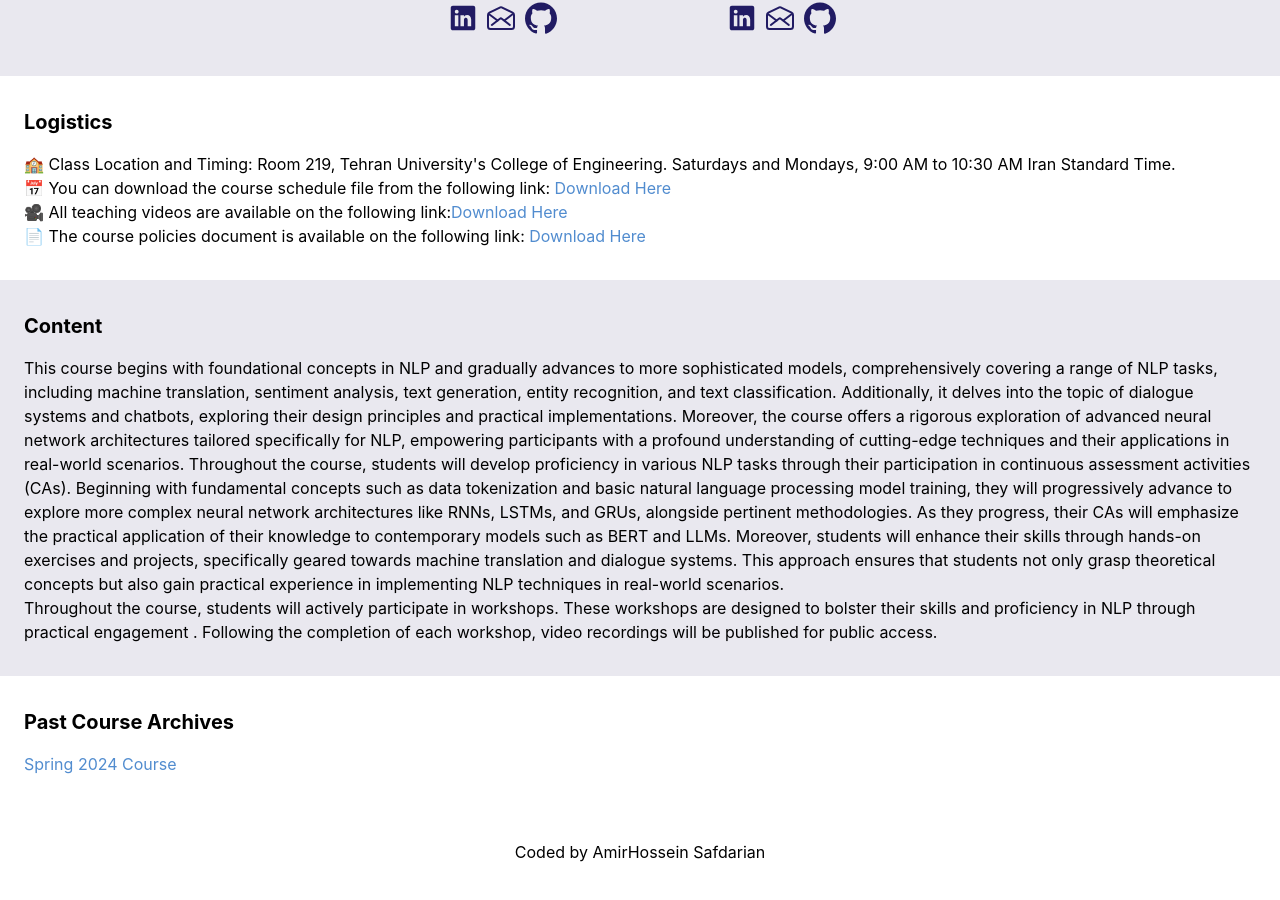
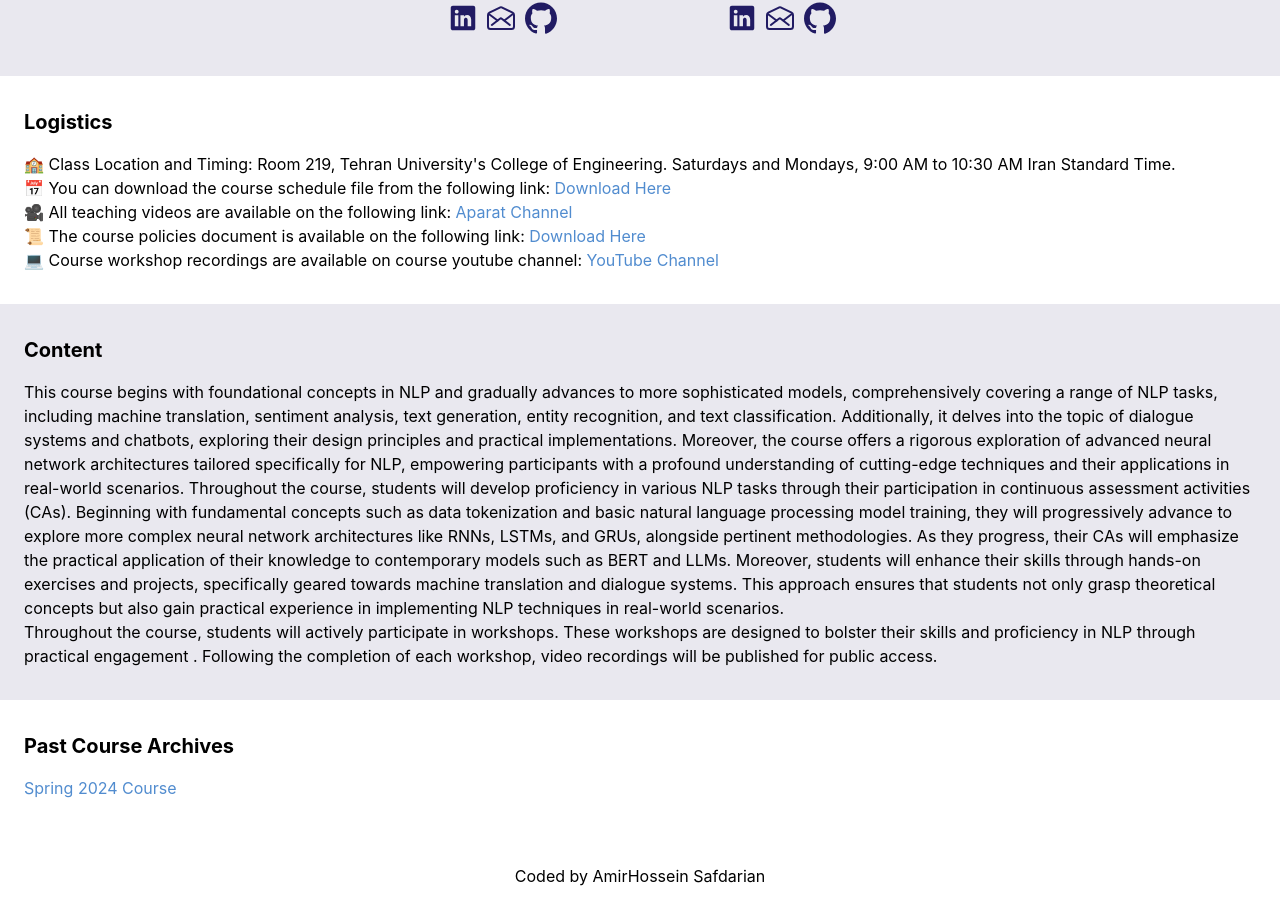
Before and after one commit to nlp-ut/nlp-ut.github.io, a React (Create React App) app: page / in a window 1280 px wide. Shown: the part 1904-2804 px from the top of the page. Before the commit the page ends 2780 px from the top, so only its background shows below. Built offline with nearby package versions, Linux system fonts and the light colour scheme.

Commit message:
add youtube channel link to fall 2024

```diff
--- a/src/pages/main_1403.js
+++ b/src/pages/main_1403.js
@@ -315,22 +315,32 @@ const CoursePage1403 = (props) => {
             <br />
 
           🎥
-          All teaching videos are available on the following link:
+          All teaching videos are available on the following link: {" "}
           <a
             style={{color: "#518ccf"}}
             href="https://www.aparat.com/UT_NLP/"
           >
-              Download Here
+              Aparat Channel
           </a>
           <br />
 
-          📄
+          📜
           The course policies document is available on the following link:{" "}
           <a
             style={{ color: "#518ccf" }}
             href="https://drive.google.com/drive/folders/1ZG8H_a0LGIpBuJ1xd4QyiHSjAy7SEeLr?usp=sharing"
           >
             Download Here
+          </a>{" "}
+          <br/>
+
+          💻
+          Course workshop recordings are available on course youtube channel:{" "}
+          <a
+            style={{ color: "#518ccf" }}
+            href="https://www.youtube.com/@NLP-UT"
+          >
+            YouTube Channel
           </a>{" "}
           <br/>
 
```
